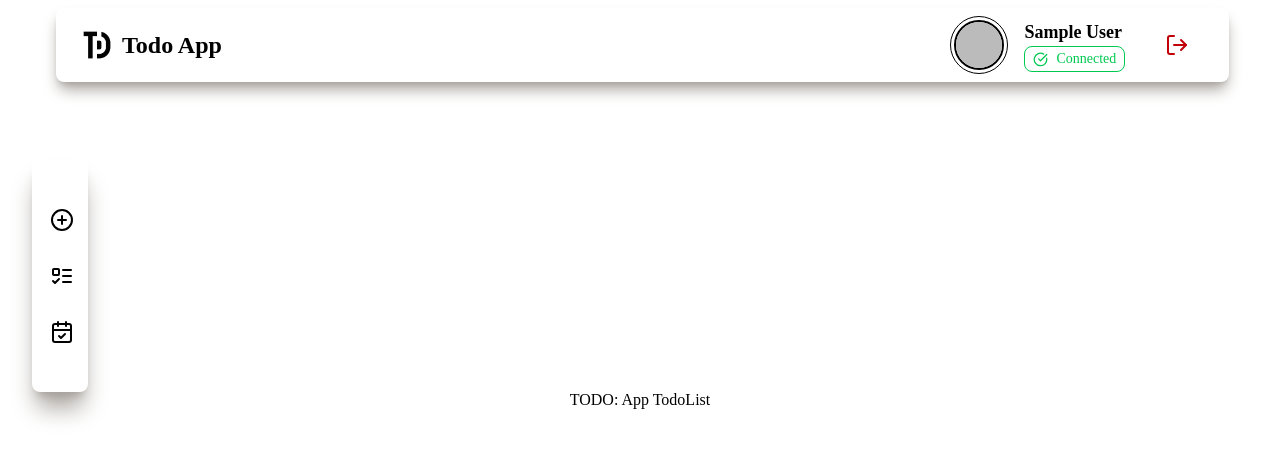
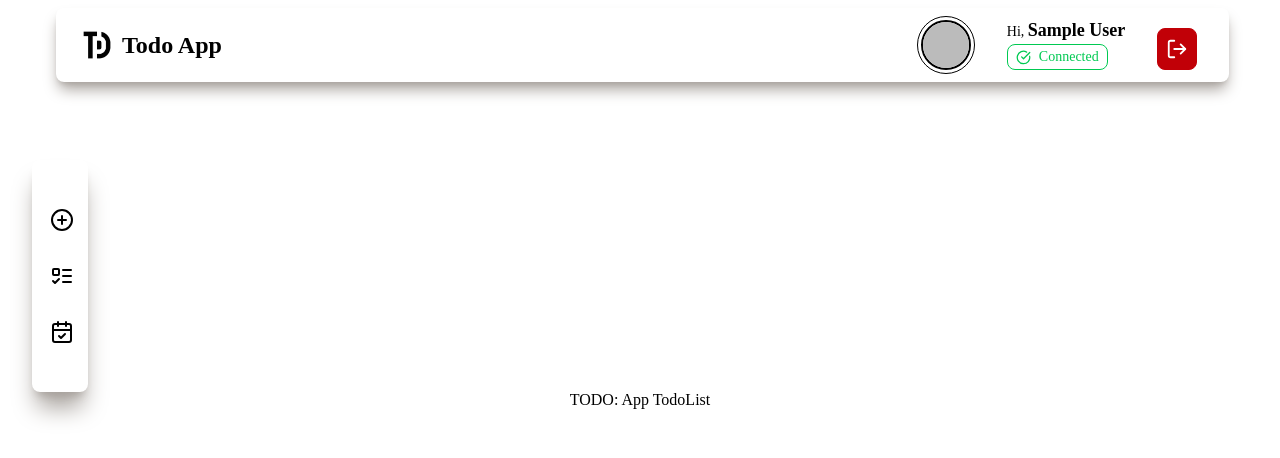
Before and after one commit to AinaElie/App_todo_list_preprod, a Next.js app: page /home in a window 1280 px wide. Shown: the top 458 px of the page. Built offline with nearby package versions, Linux system fonts and the light colour scheme; no server answers; sample sign-in values are in the browser's storage.

Commit message:
chore: style sidebar and profil

```diff
--- a/app/components/layout/NavBarScreen.tsx
+++ b/app/components/layout/NavBarScreen.tsx
@@ -12,12 +12,12 @@ export default function NavBarScreen({
   data: Session | null;
 }) {
   return (
-    <nav className="w-11/12 ml-14 flex justify-between items-center top-2 fixed shadow-lg shadow-stone-400 py-2 rounded-lg">
+    <nav className="w-11/12 z-10 ml-14 flex justify-between items-center top-2 fixed shadow-lg shadow-stone-400 py-2 rounded-lg">
       <div className="flex justify-center items-center pl-4">
         <Image src="/logo.png" alt="Logo" width={50} height={50} />
         <p className="text-2xl font-bold text-black">Todo App</p>
       </div>
-      <div className="flex justify-center items-center pr-8 cursor-pointer">
+      <div className="flex justify-center items-start pr-8 cursor-pointer">
         <div className="border border-black rounded-full overflow-hidden">
           <div className="w-14 h-14 flex justify-center items-center">
             {(data?.user?.image && (
@@ -47,8 +47,15 @@ export default function NavBarScreen({
             )}
           </div>
         </div>
-        <div className="flex flex-col text-left pl-4">
-          <p className="font-bold text-lg">{data?.user?.name}</p>
+        <div className="flex flex-col justify-center items-start pl-8">
+          {isConnected == true ? (
+            <p className="text-sm text-left">
+              Hi, <span className="font-bold text-lg">{data?.user?.name}</span>
+            </p>
+          ) : (
+            <p className="text-sm text-left">User not found</p>
+          )}
+
           {isConnected == true ? (
             <div className="flex justify-center items-center border border-green-500 rounded-lg py-0.5 px-2">
               <svg
@@ -90,7 +97,7 @@ export default function NavBarScreen({
         </div>
         <button
           onClick={() => signOut()}
-          className="cursor-pointer relative group w-10 flex justify-center items-center ml-8 p-2 rounded-lg hover:bg-stone-200"
+          className="cursor-pointer border transition-all bg-red-700 border-red-700 mt-3 relative group w-10 flex justify-center items-center ml-8 p-2 rounded-lg hover:bg-white"
         >
           <svg
             xmlns="http://www.w3.org/2000/svg"
@@ -101,15 +108,15 @@ export default function NavBarScreen({
             stroke-width="2"
             stroke-linecap="round"
             stroke-linejoin="round"
-            className="stroke-red-700"
+            className="stroke-white group-hover:stroke-red-700"
           >
             <path d="M9 21H5a2 2 0 0 1-2-2V5a2 2 0 0 1 2-2h4"></path>
             <polyline points="16 17 21 12 16 7"></polyline>
             <line x1="21" x2="9" y1="12" y2="12"></line>
           </svg>
-          <div className="absolute top-5 flex-col items-center hidden mt-6 group-hover:flex">
-            <div className="w-4 h-4 -mb-2 rotate-45 bg-stone-200"></div>
-            <p className="z-10 py-2 px-8 text-xs bg-stone-200 shadow-lg">
+          <div className="absolute transition-all top-5 flex-col rounded-lg justify-around items-center hidden mt-6 group-hover:flex">
+            <div className="w-4 h-4 -mb-2 rotate-45 bg-stone-100"></div>
+            <p className="z-10 w-20 py-2 text-xs bg-stone-100 shadow-lg">
               Log Out
             </p>
           </div>
--- a/app/components/layout/SideBar.tsx
+++ b/app/components/layout/SideBar.tsx
@@ -6,10 +6,10 @@ export default function SideBar() {
   const router = useRouter();
 
   return (
-    <div className="shadow-xl flex flex-col justify-center items-center group hover:w-1/5 hover:cursor-pointer w-14 shadow-stone-400 fixed left-8 top-40 overflow-hidden py-8 rounded-lg transition-all">
+    <div className="shadow-xl z-10 flex flex-col justify-center items-center group hover:w-1/5 hover:cursor-pointer w-14 shadow-stone-400 fixed left-8 top-40 overflow-hidden py-8 rounded-lg transition-all">
       <button
         onClick={() => router.push("/home/addTask")}
-        className="flex justify-center pl-3 items-center w-11/12 h-14 hover:bg-stone-200 py-3 rounded-lg cursor-pointer relative"
+        className="flex justify-start items-center w-11/12 h-14 hover:bg-stone-200 py-3 rounded-lg cursor-pointer relative"
       >
         <svg
           xmlns="http://www.w3.org/2000/svg"
@@ -26,13 +26,13 @@ export default function SideBar() {
           <path d="M8 12h8"></path>
           <path d="M12 8v8"></path>
         </svg>
-        <p className="group-hover:text-black group-hover:pl-0 text-transparent transition-all">
+        <p className="group-hover:text-black pl-20 text-transparent transition-all">
           Add new task
         </p>
       </button>
       <button
         onClick={() => router.push("/home/list")}
-        className="flex justify-center pl-3 items-center w-11/12 h-14 hover:bg-stone-200 py-3 rounded-lg cursor-pointer relative"
+        className="flex justify-start items-center w-11/12 h-14 hover:bg-stone-200 py-3 rounded-lg cursor-pointer relative"
       >
         <svg
           xmlns="http://www.w3.org/2000/svg"
@@ -52,13 +52,13 @@ export default function SideBar() {
           <path d="M13 12h8"></path>
           <path d="M13 18h8"></path>
         </svg>
-        <p className="group-hover:text-black group-hover:pl-0 text-transparent transition-all">
+        <p className="group-hover:text-black pl-20 text-transparent transition-all">
           My Todo list
         </p>
       </button>
       <button
         onClick={() => router.push("/home/schedule")}
-        className="flex justify-center pl-3 items-center w-11/12 h-14 hover:bg-stone-200 py-3 rounded-lg cursor-pointer relative"
+        className="flex justify-start items-center w-11/12 h-14 hover:bg-stone-200 py-3 rounded-lg cursor-pointer relative"
       >
         <svg
           xmlns="http://www.w3.org/2000/svg"
@@ -78,7 +78,7 @@ export default function SideBar() {
           <path d="M3 10h18"></path>
           <path d="m9 16 2 2 4-4"></path>
         </svg>
-        <p className="group-hover:text-black group-hover:pl-0 text-transparent transition-all">
+        <p className="group-hover:text-black pl-20 text-transparent transition-all">
           My Schedule
         </p>
       </button>
```
